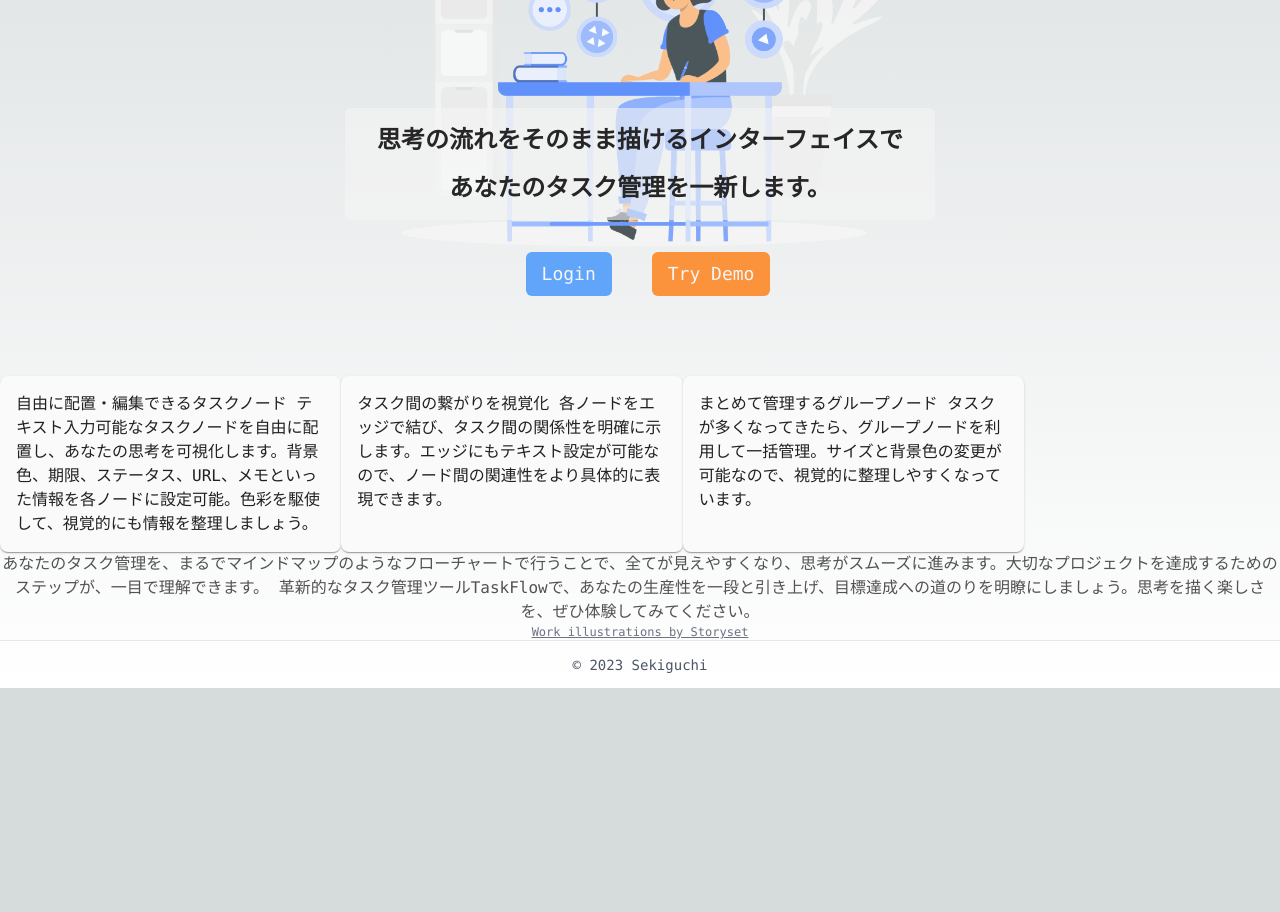
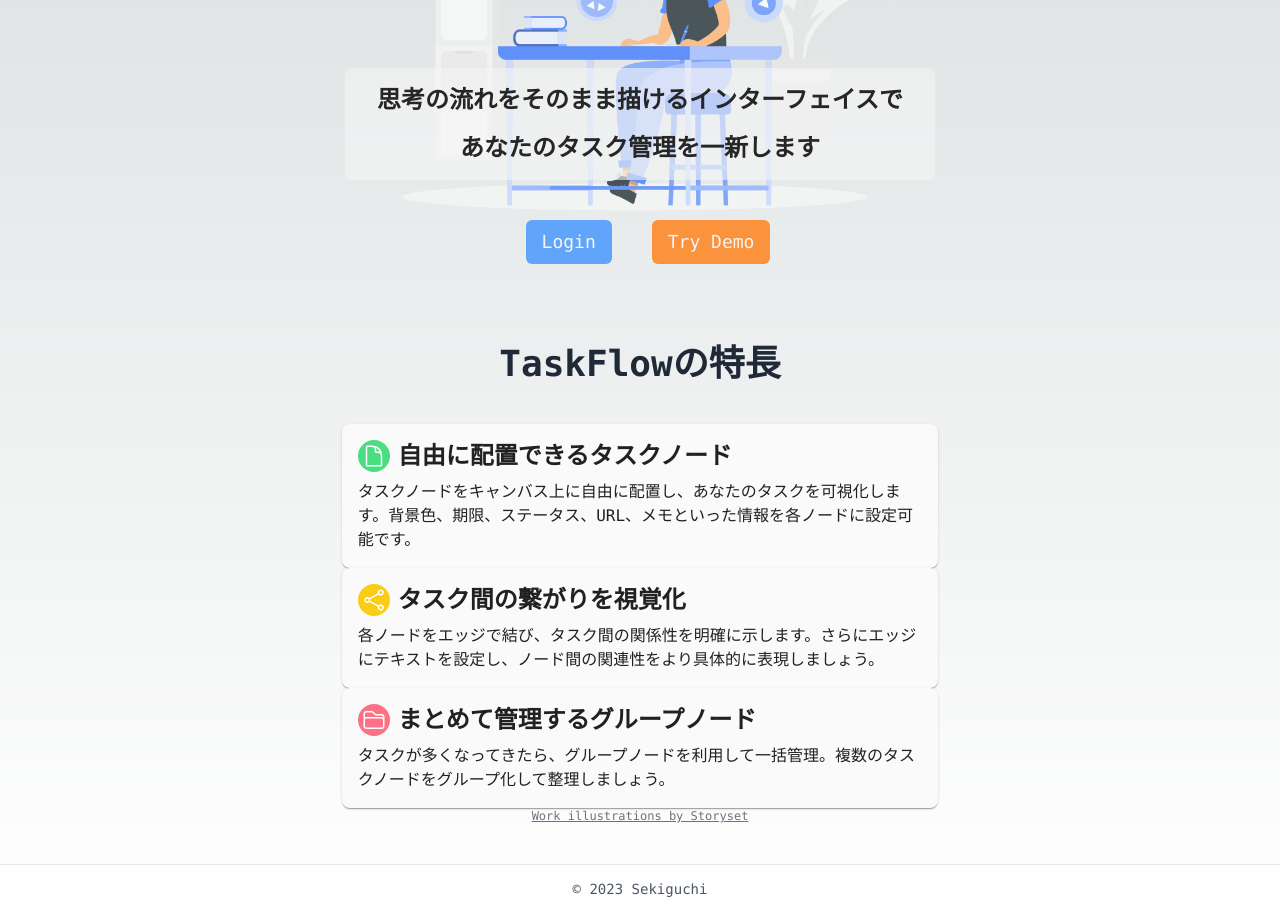
Before and after one commit to Taichiro-S/Task-Map, a Next.js app: page / in a window 1280 px wide. Shown: the part 340-1252 px from the top of the page. Before the commit the page ends 1028 px from the top, so only its background shows below. Built offline with nearby package versions, Linux system fonts and the light colour scheme; a web font is replaced by a local one; what zundo would draw is missing.

Commit message:
landing page v0.1.0

```diff
--- a/src/pages/index.tsx
+++ b/src/pages/index.tsx
@@ -3,9 +3,9 @@
 import Image from 'next/image'
 import styled from '@emotion/styled'
 import { useRouter } from 'next/router'
+import { DocumentIcon, FolderIcon, ShareIcon } from '@heroicons/react/24/outline'
 
 const CustomCard = styled(Card)`
-  width: 350px;
   background-color: #fafafa;
   margin: 0 auto;
   padding: 1rem;
@@ -19,7 +19,7 @@
       <div>
         <div className="flex justify-center">
           <div className="flex items-center justify-around m-10 ">
-            <div className="w-full m-10 mx-auto">
+            <div className="w-full mx-auto">
               <div className="flex justify-center">
                 <div className="text-5xl text-start font-zenMaruGothic mb-60 text-neutral-800">
                   <span className="text-blue-400 bg-neutral-100 rounded-full px-10 py-2 font-semibold">
@@ -29,9 +29,9 @@
               </div>
               <div className="text-2xl text-center font-zenMaruGothic mt-10 text-neutral-800 px-8 py-4 rounded-md bg-neutral-100 bg-opacity-60 ">
                 <p className="mb-4 font-semibold">思考の流れをそのまま描けるインターフェイスで</p>
-                <p className="font-semibold">あなたのタスク管理を一新します。</p>
+                <p className="font-semibold">あなたのタスク管理を一新します</p>
               </div>
-              <div className="flex justify-center mt-8">
+              <div className="flex justify-center mt-10">
                 <button
                   className="bg-blue-400 hover:bg-blue-600 text-neutral-100 text-lg font-md px-4 py-2 ml-4 rounded-md"
                   onClick={() => {
@@ -55,26 +55,45 @@
             </div>
           </div>
         </div>
-        <div className="flex w-4/5 justify-center">
-          <CustomCard>
-            自由に配置・編集できるタスクノード
-            テキスト入力可能なタスクノードを自由に配置し、あなたの思考を可視化します。背景色、期限、ステータス、URL、メモといった情報を各ノードに設定可能。色彩を駆使して、視覚的にも情報を整理しましょう。
+        <div className="w-1/2 mx-auto">
+          <p className="text-4xl text-center font-semibold mb-10 mt-10">TaskFlowの特長</p>
+          <CustomCard className="mb-5">
+            <div className="flex items-center mb-2">
+              <div className="bg-green-400 rounded-full p-1 mr-2">
+                <DocumentIcon className="h-6 w-6 text-white" />
+              </div>
+              <span className="text-2xl font-semibold">自由に配置できるタスクノード</span>
+            </div>
+            <p>
+              タスクノードをキャンバス上に自由に配置し、あなたのタスクを可視化します。背景色、期限、ステータス、URL、メモといった情報を各ノードに設定可能です。
+            </p>
           </CustomCard>
+          <CustomCard className="mb-5">
+            <div className="flex items-center mb-2">
+              <div className="bg-yellow-400 rounded-full p-1 mr-2">
+                <ShareIcon className="h-6 w-6 text-white" />
+              </div>
+              <span className="text-2xl font-semibold">タスク間の繋がりを視覚化</span>
+            </div>
 
-          <CustomCard className="ml-0">
-            タスク間の繋がりを視覚化
-            各ノードをエッジで結び、タスク間の関係性を明確に示します。エッジにもテキスト設定が可能なので、ノード間の関連性をより具体的に表現できます。
+            <p>
+              各ノードをエッジで結び、タスク間の関係性を明確に示します。さらにエッジにテキストを設定し、ノード間の関連性をより具体的に表現しましょう。
+            </p>
           </CustomCard>
-          <CustomCard className="ml-0">
-            まとめて管理するグループノード
-            タスクが多くなってきたら、グループノードを利用して一括管理。サイズと背景色の変更が可能なので、視覚的に整理しやすくなっています。
+          <CustomCard className="mb-5">
+            <div className="flex items-center mb-2">
+              <div className="bg-rose-400 rounded-full p-1 mr-2">
+                <FolderIcon className="h-6 w-6 text-white" />
+              </div>
+              <span className="text-2xl font-semibold">まとめて管理するグループノード</span>
+            </div>
+
+            <p>
+              タスクが多くなってきたら、グループノードを利用して一括管理。複数のタスクノードをグループ化して整理しましょう。
+            </p>
           </CustomCard>
         </div>
-        <p className="text-center text-neutral-600">
-          あなたのタスク管理を、まるでマインドマップのようなフローチャートで行うことで、全てが見えやすくなり、思考がスムーズに進みます。大切なプロジェクトを達成するためのステップが、一目で理解できます。
-          革新的なタスク管理ツールTaskFlowで、あなたの生産性を一段と引き上げ、目標達成への道のりを明瞭にしましょう。思考を描く楽しさを、ぜひ体験してみてください。
-        </p>
-        <div className="flex justify-center">
+        <div className="flex justify-center mb-10">
           <a
             href="https://storyset.com/work"
             className="text-xs text-center mt-0 text-gray-500 hover:text-blue-400 underline"
```
